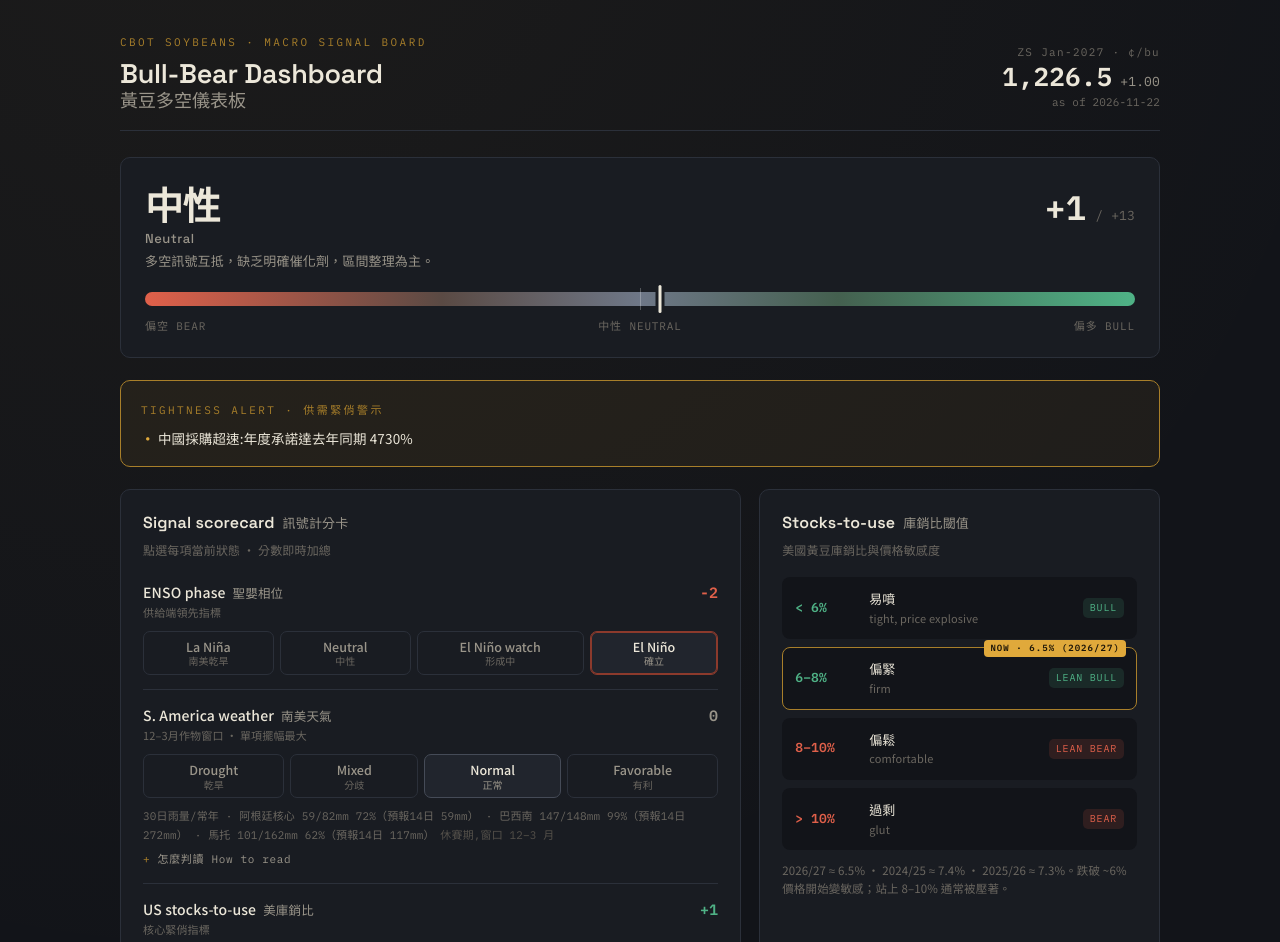
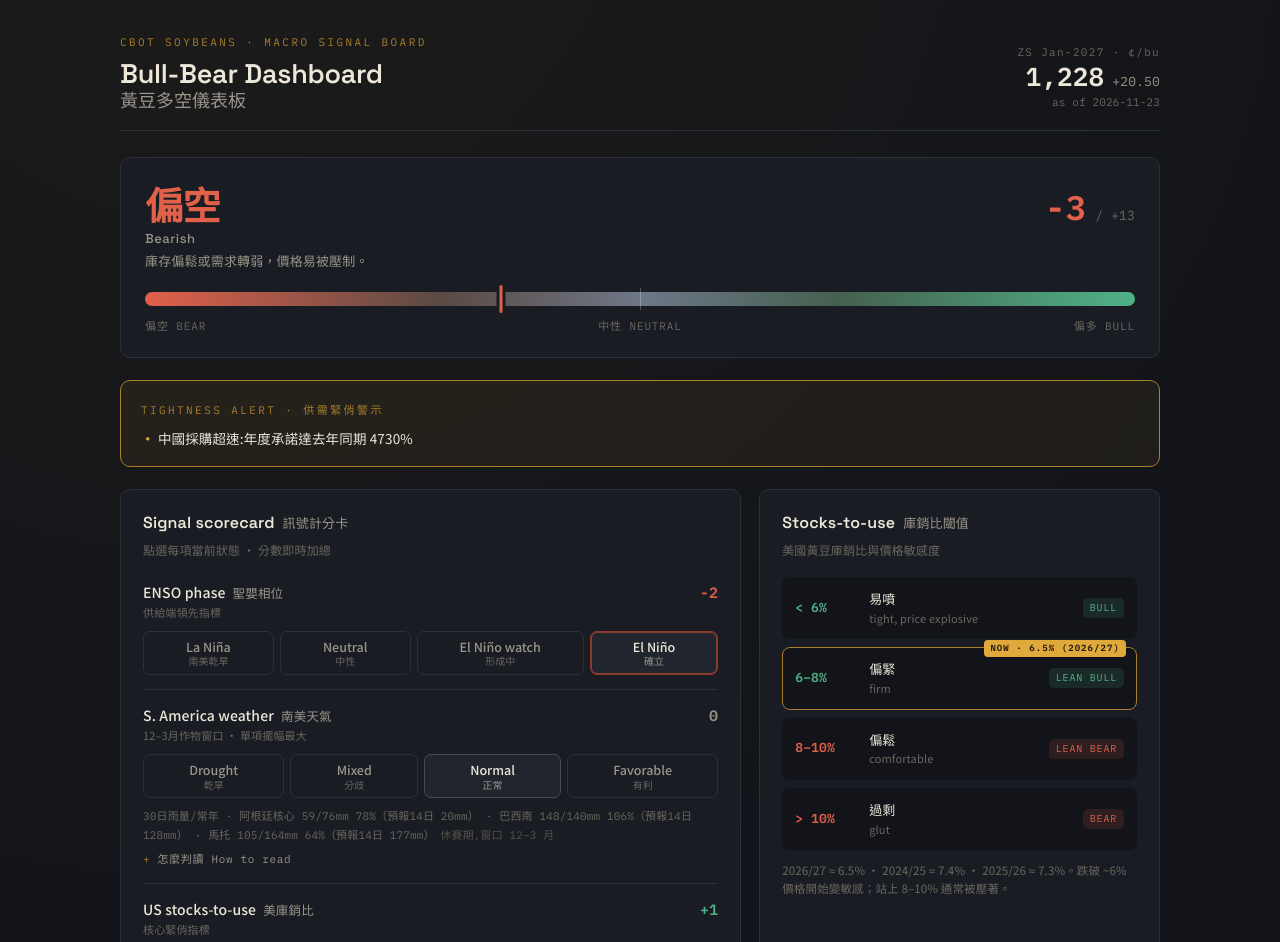
Before and after one commit to ianlife4/ianlife4.github.io, a plain HTML site: page soybean/index.html in a window 1280 px wide. Shown: the top 942 px of the page. Drawn offline with nearby package versions, Linux system fonts and the light colour scheme.

Commit message:
chore: update soybean live data

```diff
--- a/soybean/index.html
+++ b/soybean/index.html
@@ -227,7 +227,7 @@
   <p style="margin-top:8px"><strong>資料來源：</strong>USDA WASDE（庫銷比）、NOAA CPC（ENSO）、Yahoo Finance（ZS／DXY／ZL／ZM）、Open-Meteo（南美三產區雨量）、USDA FAS ESR（對華出口銷售）。以上由 GitHub Actions 每日自動更新<span id="updNote"></span>；ENSO／庫銷比／美元／生柴自動預選，南美天氣與中國買盤帶入參考數據後由人工點選。歷史逐季價格與庫銷比為近似還原值，精算請對 USDA Consolidated Historical WASDE CSV。本工具為研究輔助，非投資建議。</p>
 </footer>
 
-<script type="application/json" id="live">{"price":{"last":1226.5,"chg":1.0,"asOf":"2026-11-22","contract":"Soybean Futures,Jan-2027"},"dxy":{"chg20d":0.02,"opt":1},"enso":{"status":"El Ni\u00f1o Advisory","oni":2.46,"opt":3},"stu":{"my":"2026/27","pct":6.5,"opt":1,"all":[["2024/25",7.4],["2025/26",7.3],["2026/27",6.5]],"wasde":"2026-11-10"},"updated":"2026-11-23T01:29:00Z","sa":{"window":false,"regions":[{"n":"\u963f\u6839\u5ef7\u6838\u5fc3","p30":59,"norm":82,"fc14":59},{"n":"\u5df4\u897f\u5357","p30":147,"norm":148,"fc14":272},{"n":"\u99ac\u6258","p30":101,"norm":162,"fc14":117}]},"china":{"wk":"2026-11-12","net":580678,"sum4":3770682,"commit":17217910,"prevCommit":364000,"pace":47.3,"hint":0},"oil":{"zl":60.29,"zm":340.7,"zl60":-0.15,"share":0.45,"opt":0},"alerts":[{"code":"CHINA_HOT","msg":"\u4e2d\u570b\u63a1\u8cfc\u8d85\u901f:\u5e74\u5ea6\u627f\u8afe\u9054\u53bb\u5e74\u540c\u671f 4730%"}]}</script>
+<script type="application/json" id="live">{"price":{"last":1228.0,"chg":20.5,"asOf":"2026-11-23","contract":"Soybean Futures,Jan-2027"},"dxy":{"chg20d":0.02,"opt":1},"enso":{"status":"El Ni\u00f1o Advisory","oni":2.46,"opt":3},"stu":{"my":"2026/27","pct":6.5,"opt":1,"all":[["2024/25",7.4],["2025/26",7.3],["2026/27",6.5]],"wasde":"2026-11-10"},"updated":"2026-11-24T05:11:48Z","sa":{"window":false,"regions":[{"n":"\u963f\u6839\u5ef7\u6838\u5fc3","p30":59,"norm":76,"fc14":20},{"n":"\u5df4\u897f\u5357","p30":148,"norm":140,"fc14":128},{"n":"\u99ac\u6258","p30":105,"norm":164,"fc14":177}]},"china":{"wk":"2026-11-12","net":580678,"sum4":3770682,"commit":17217910,"prevCommit":364000,"pace":47.3,"hint":0},"oil":{"zl":59.07,"zm":345.7,"zl60":-0.16,"share":0.44,"opt":2},"alerts":[{"code":"CHINA_HOT","msg":"\u4e2d\u570b\u63a1\u8cfc\u8d85\u901f:\u5e74\u5ea6\u627f\u8afe\u9054\u53bb\u5e74\u540c\u671f 4730%"}]}</script>
 <script>
 (function(){
   let LIVE=null;
```
